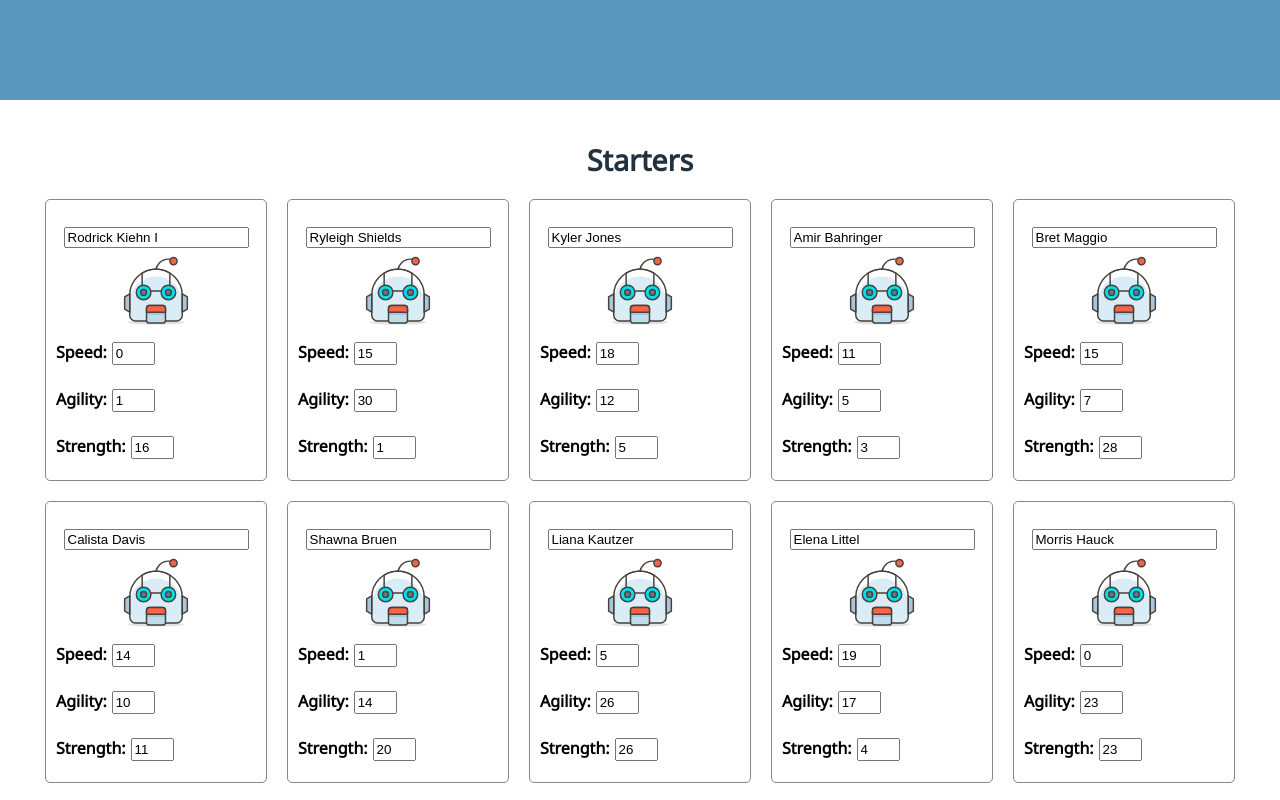
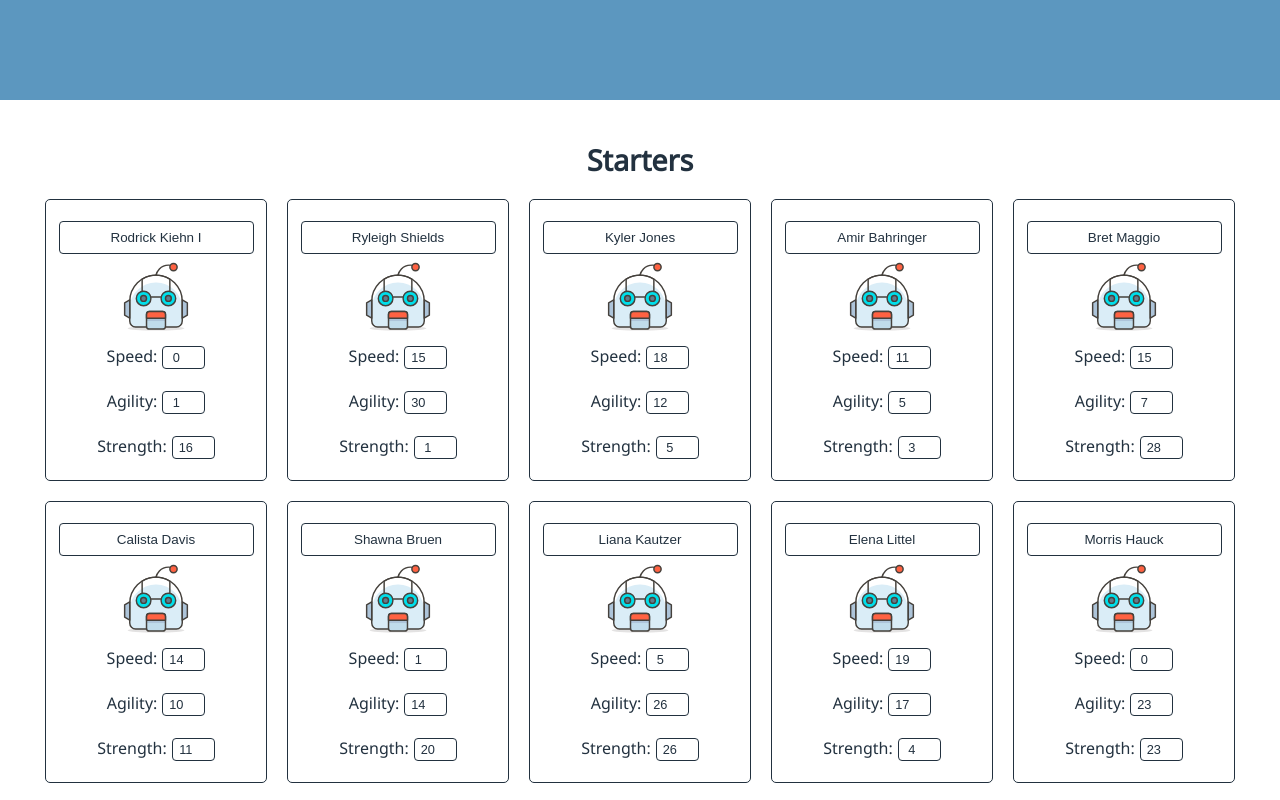
Before and after one commit to meloncatty/roster_bots, a React (Create React App) app: page /players in a window 1280 px wide. Shown: the top 800 px of the page. Built offline with nearby package versions, Linux system fonts and the light colour scheme.

Commit message:
Update card styles

```diff
--- a/src/components/PlayerCards/index.js
+++ b/src/components/PlayerCards/index.js
@@ -10,6 +10,7 @@ const PlayerCards = props => {
         <div className='player-card-heading'>
           <h2 className='player-name'>
             <input
+              className='player-name-input'
               onChange={(e) => props.handleNameChange(e, player)}
               type='text'
               defaultValue={player.name}
--- a/src/components/PlayerCards/styles.css
+++ b/src/components/PlayerCards/styles.css
@@ -1,8 +1,13 @@
 .player-attribute-input {
   width: 35px;
-  padding: 2px;
+  padding: 3px;
   margin-left: 5px;
+  font-size: .8em;
   outline: none;
+  text-align: center;
+  border: 1px solid rgb(34, 49, 63);
+  color: rgb(34, 49, 63);
+  border-radius: 4px;
 }
 
 .error {
@@ -23,10 +28,22 @@
   margin: 0;
 }
 
+.player-name-input {
+  color: rgb(34, 49, 63);
+  border: 1px solid rgb(34, 49, 63);
+  border-radius: 4px;
+  padding: 8px;
+  font-size: .7em;
+  text-align: center;
+  outline: none;
+}
+
 .player-attribute {
   font-size: 1em;
+  font-weight: normal;
   padding: 0;
   margin: 0;
+  color: rgb(34, 49, 63);
 }
 
 .player-avatar-container {
@@ -36,9 +53,10 @@
 }
 
 .player-card {
-  border: 1px solid #888;
+  border: 1px solid rgb(34, 49, 63);
   border-radius: 5px;
   display: flex;
+  align-items: center;
   flex-direction: column;
   justify-content: space-around;
   width: 200px;
```
